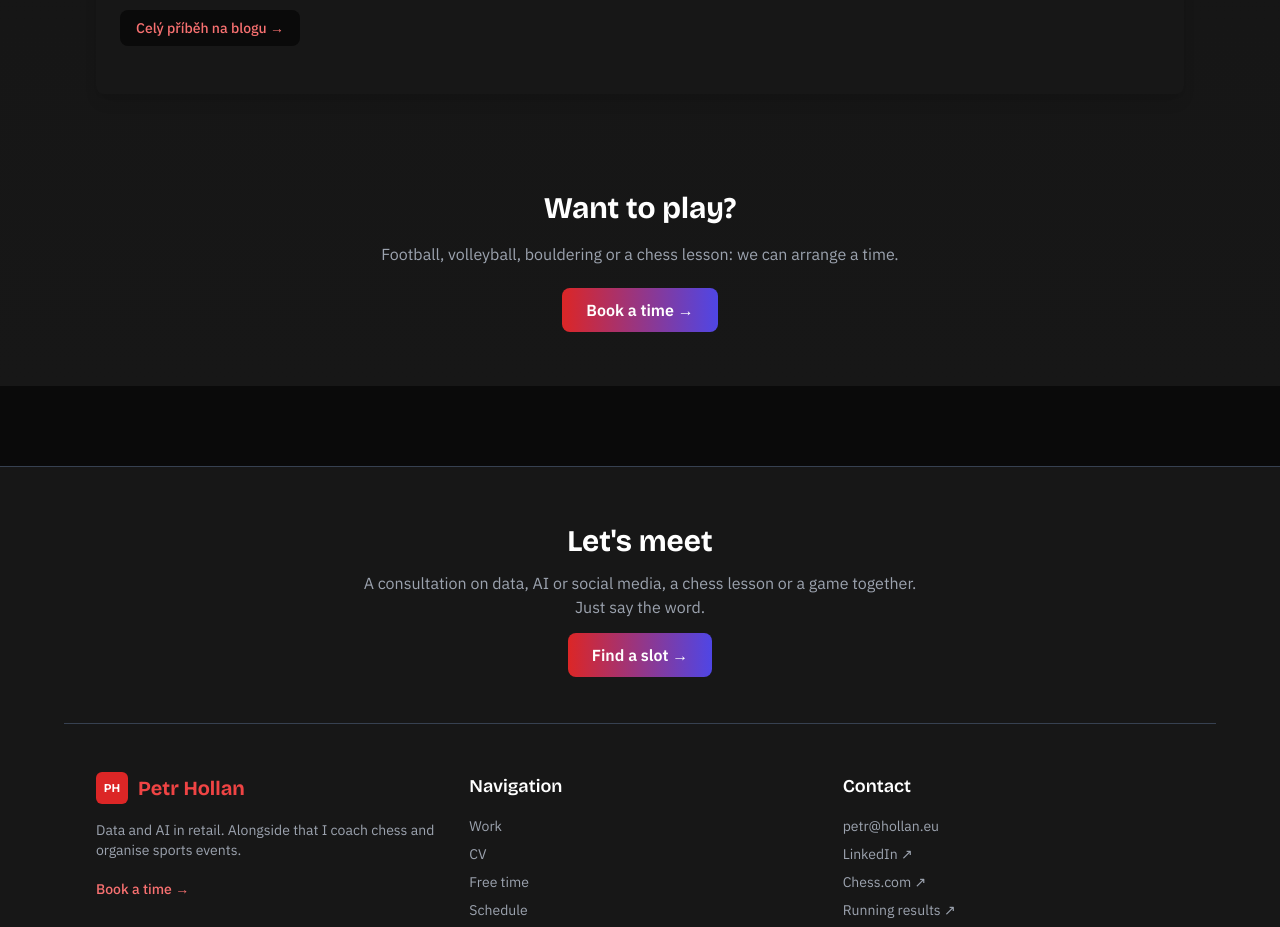
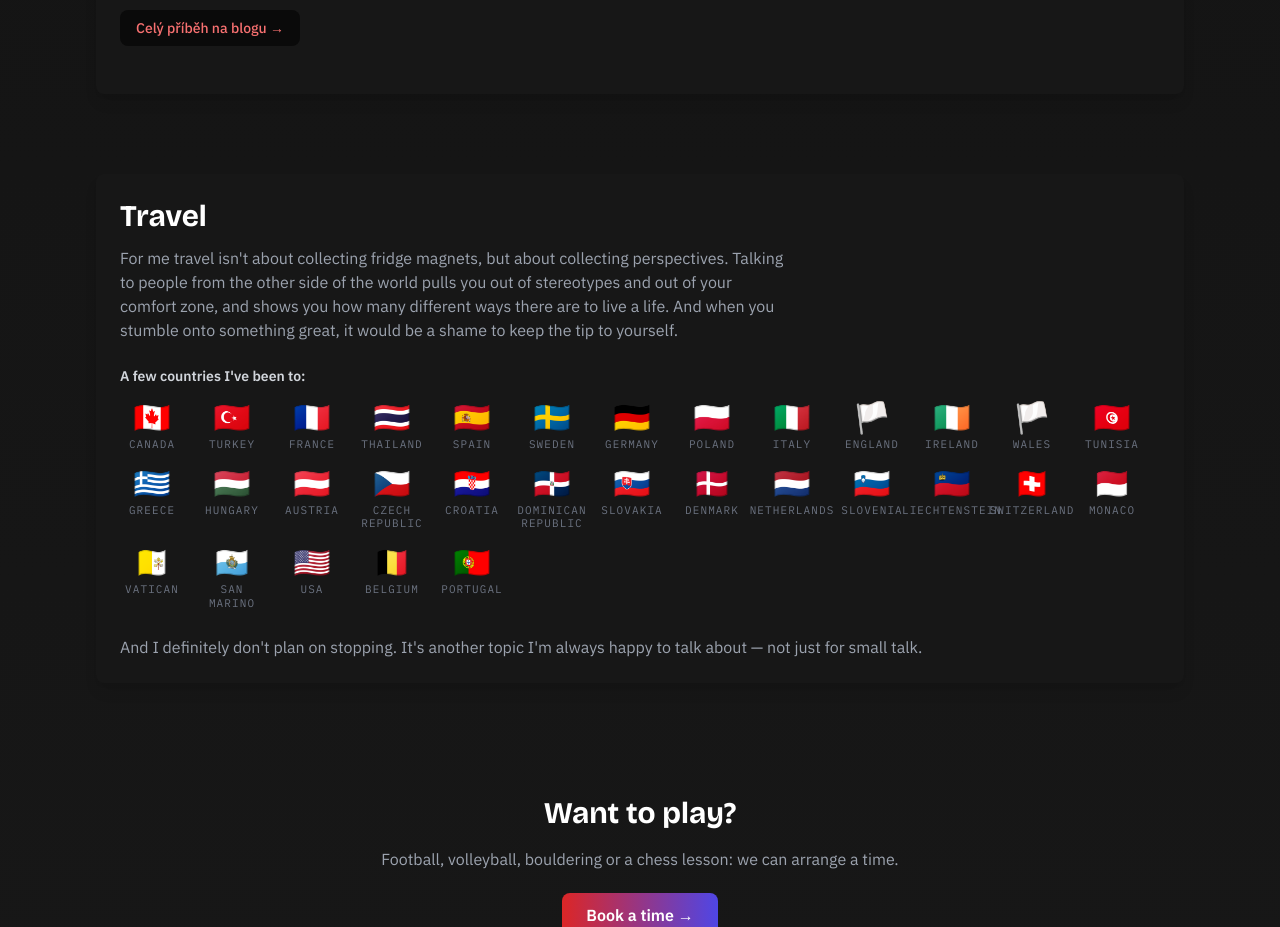
Before and after one commit to petrhollan22/petr-portfolio, a Next.js app: page /en/free-time in a window 1280 px wide. Shown: the part 4420-5347 px from the top of the page. Built offline with nearby package versions, Linux system fonts and the light colour scheme; no server answers.

Commit message:
Add travel section with visited countries to Free time page

```diff
--- a/app/[locale]/free-time/page.tsx
+++ b/app/[locale]/free-time/page.tsx
@@ -1,6 +1,7 @@
 import { useTranslations, useLocale } from 'next-intl';
 import { Link } from '@/i18n/routing';
 import { sports } from '@/data/sports';
+import { countriesVisited } from '@/data/travel';
 import { pick } from '@/lib/localized';
 import { buildMetadata } from '@/lib/metadata';
 import PageGlow from '@/components/PageGlow';
@@ -125,6 +126,29 @@ export default function FreeTimePage() {
         </div>
       </section>
 
+      <section className="container py-12">
+        <div className="card">
+          <h2 className="text-3xl font-bold mb-3">{t('travelTitle')}</h2>
+          <p className="text-gray-400 mb-6 max-w-2xl">{t('travelLead')}</p>
+          <p className="text-sm font-semibold text-gray-300 mb-4">{t('travelVisited')}</p>
+          <div className="flex flex-wrap gap-4 mb-6">
+            {countriesVisited.map((c) => (
+              <div key={c.name.en} className="flex flex-col items-center w-16">
+                {c.flag ? (
+                  <span className="text-3xl leading-none">{c.flag}</span>
+                ) : (
+                  <span className="text-3xl leading-none">🏳️</span>
+                )}
+                <span className="mono-label text-gray-500 mt-1.5 text-center leading-tight">
+                  {pick(c.name, locale)}
+                </span>
+              </div>
+            ))}
+          </div>
+          <p className="text-gray-400">{t('travelOutro')}</p>
+        </div>
+      </section>
+
       <section className="container py-16 text-center">
         <h2 className="text-3xl font-bold mb-4">{t('ctaTitle')}</h2>
         <p className="text-gray-400 mb-8 max-w-2xl mx-auto">{t('ctaLead')}</p>
--- /dev/null
+++ b/data/travel.ts
@@ -0,0 +1,40 @@
+import type { Localized } from '@/lib/localized';
+
+export interface Country {
+  name: Localized;
+  flag: string;
+}
+
+export const countriesVisited: Country[] = [
+  { name: { cs: "Kanada", en: "Canada" }, flag: "🇨🇦" },
+  { name: { cs: "Turecko", en: "Turkey" }, flag: "🇹🇷" },
+  { name: { cs: "Francie", en: "France" }, flag: "🇫🇷" },
+  { name: { cs: "Thajsko", en: "Thailand" }, flag: "🇹🇭" },
+  { name: { cs: "Španělsko", en: "Spain" }, flag: "🇪🇸" },
+  { name: { cs: "Švédsko", en: "Sweden" }, flag: "🇸🇪" },
+  { name: { cs: "Německo", en: "Germany" }, flag: "🇩🇪" },
+  { name: { cs: "Polsko", en: "Poland" }, flag: "🇵🇱" },
+  { name: { cs: "Itálie", en: "Italy" }, flag: "🇮🇹" },
+  { name: { cs: "Anglie", en: "England" }, flag: "" },
+  { name: { cs: "Irsko", en: "Ireland" }, flag: "🇮🇪" },
+  { name: { cs: "Wales", en: "Wales" }, flag: "" },
+  { name: { cs: "Tunisko", en: "Tunisia" }, flag: "🇹🇳" },
+  { name: { cs: "Řecko", en: "Greece" }, flag: "🇬🇷" },
+  { name: { cs: "Maďarsko", en: "Hungary" }, flag: "🇭🇺" },
+  { name: { cs: "Rakousko", en: "Austria" }, flag: "🇦🇹" },
+  { name: { cs: "Česko", en: "Czech Republic" }, flag: "🇨🇿" },
+  { name: { cs: "Chorvatsko", en: "Croatia" }, flag: "🇭🇷" },
+  { name: { cs: "Dominikánská republika", en: "Dominican Republic" }, flag: "🇩🇴" },
+  { name: { cs: "Slovensko", en: "Slovakia" }, flag: "🇸🇰" },
+  { name: { cs: "Dánsko", en: "Denmark" }, flag: "🇩🇰" },
+  { name: { cs: "Nizozemsko", en: "Netherlands" }, flag: "🇳🇱" },
+  { name: { cs: "Slovinsko", en: "Slovenia" }, flag: "🇸🇮" },
+  { name: { cs: "Lichtenštejnsko", en: "Liechtenstein" }, flag: "🇱🇮" },
+  { name: { cs: "Švýcarsko", en: "Switzerland" }, flag: "🇨🇭" },
+  { name: { cs: "Monako", en: "Monaco" }, flag: "🇲🇨" },
+  { name: { cs: "Vatikán", en: "Vatican" }, flag: "🇻🇦" },
+  { name: { cs: "San Marino", en: "San Marino" }, flag: "🇸🇲" },
+  { name: { cs: "USA", en: "USA" }, flag: "🇺🇸" },
+  { name: { cs: "Belgie", en: "Belgium" }, flag: "🇧🇪" },
+  { name: { cs: "Portugalsko", en: "Portugal" }, flag: "🇵🇹" },
+];
--- a/messages/cs.json
+++ b/messages/cs.json
@@ -56,7 +56,11 @@
     "coachingCta": "Domluvit trénink",
     "ctaTitle": "Chceš si zahrát?",
     "ctaLead": "Ať už jde o fotbal, volejbal, bouldering nebo šachovou lekci, dá se se mnou domluvit čas.",
-    "ctaButton": "Rezervuj si čas"
+    "ctaButton": "Rezervuj si čas",
+    "travelTitle": "Cestování",
+    "travelLead": "Cestování pro mě není o sbírání magnetek na ledničku, ale o sbírání perspektiv. Bavit se s lidmi z druhého konce světa vás okamžitě vytáhne ze stereotypu i komfortní zóny a ukáže vám, kolik různých způsobů existuje, jak žít život. A když pak objevíte něco skvělého, byla by škoda si ty tipy nechat jen pro sebe.",
+    "travelVisited": "Pár zemí jsem navštívil:",
+    "travelOutro": "A rozhodně s tím neplánuji přestat. Je to jedno z dalších témat, o kterých si rád popovídám — klidně i jinde než jen na small talk."
   },
   "hustle": {
     "title": "Projekty",
--- a/messages/en.json
+++ b/messages/en.json
@@ -56,7 +56,11 @@
     "coachingCta": "Book a lesson",
     "ctaTitle": "Want to play?",
     "ctaLead": "Football, volleyball, bouldering or a chess lesson: we can arrange a time.",
-    "ctaButton": "Book a time"
+    "ctaButton": "Book a time",
+    "travelTitle": "Travel",
+    "travelLead": "For me travel isn't about collecting fridge magnets, but about collecting perspectives. Talking to people from the other side of the world pulls you out of stereotypes and out of your comfort zone, and shows you how many different ways there are to live a life. And when you stumble onto something great, it would be a shame to keep the tip to yourself.",
+    "travelVisited": "A few countries I've been to:",
+    "travelOutro": "And I definitely don't plan on stopping. It's another topic I'm always happy to talk about — not just for small talk."
   },
   "hustle": {
     "title": "Hustle",
```
